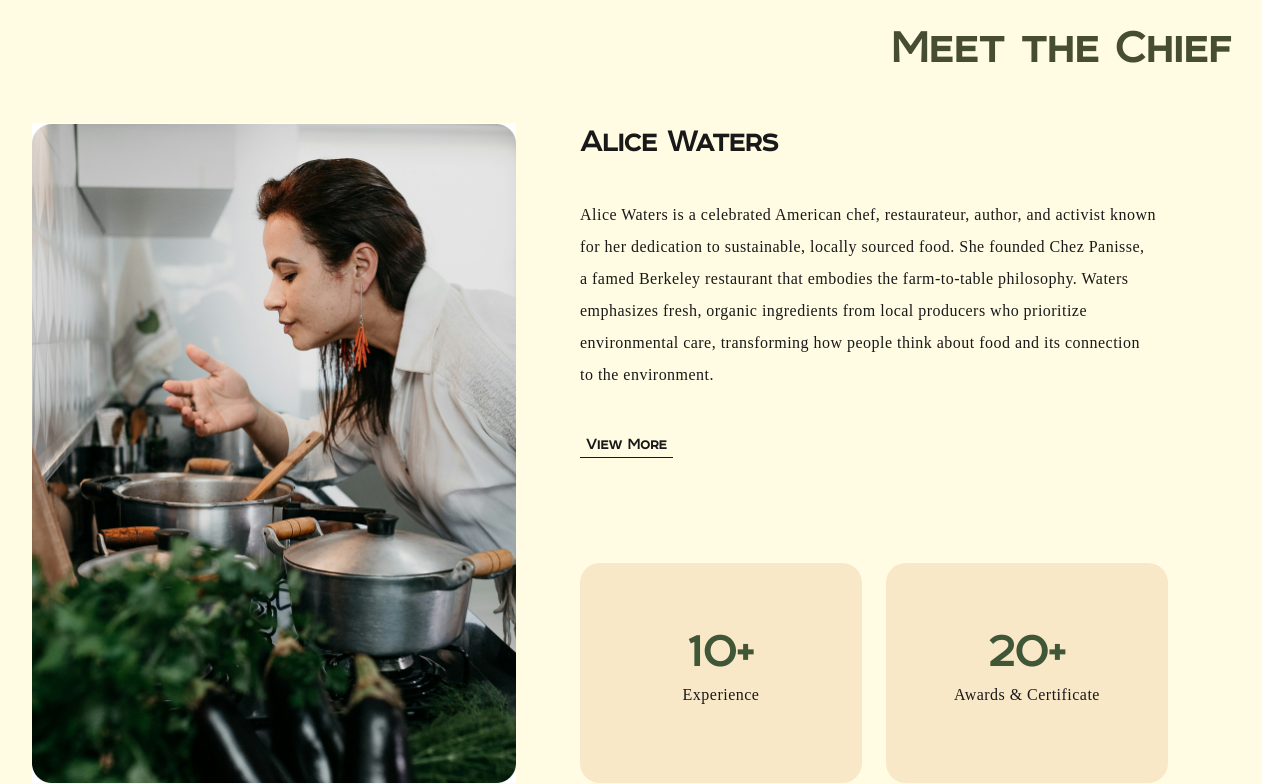
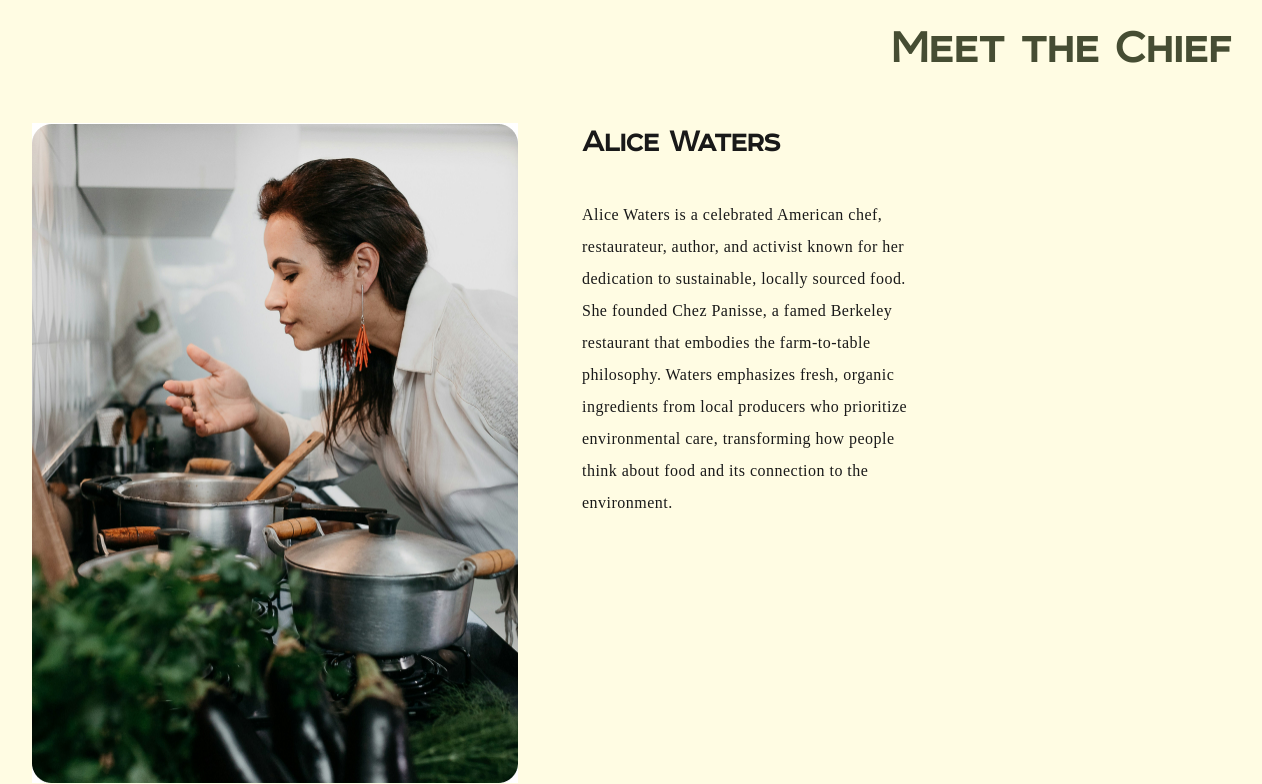
Before and after one commit to Pozniak17/alaska-petes-restaurant, a Next.js app: page / in a window 1536 px wide. Shown: the part 2100-2884 px from the top of the page, without its empty margins (136-1398 px from the left). Built offline with nearby package versions, Linux system fonts and the light colour scheme.

Commit message:
update section About: Desktop

```diff
--- a/src/app/components/About/About.module.css
+++ b/src/app/components/About/About.module.css
@@ -15,10 +15,10 @@
   letter-spacing: 1.08px;
 }
 
-.image_wrapper {
+/* .image_wrapper {
   height: 386px;
   border-radius: 20px;
-}
+} */
 
 .image {
   height: 100%;
@@ -115,47 +115,22 @@
     padding-top: 36px;
     padding-bottom: 36px;
   }
+
   .title {
     font-size: 40px;
     letter-spacing: 1.2px;
     margin-bottom: 48px;
   }
-  .image_wrapper {
+
+  .image {
     width: 338px;
     height: 440px;
-  }
-
-  .block_wrapper {
-    display: flex;
-    margin-top: 24px;
-  }
-  .block_title {
-    color: var(--Element-Btn-Default, #3f5637);
-    font-size: 40px;
-    letter-spacing: 1.2px;
-  }
-  .block_text {
-    font-size: 16px;
-    letter-spacing: 0.48px;
-  }
-  .block {
-    width: 336px;
-    height: 200px;
-    padding-top: 60px;
-    padding-bottom: 60px;
-    gap: 24px;
-  }
-  .block:first-child {
-    margin-right: 24px;
-  }
-
-  .test777 {
-    display: flex;
   }
 
   .first_wrapper {
     display: flex;
   }
+
   .about_text {
     margin-top: 16px;
     margin-bottom: 16px;
@@ -164,9 +139,30 @@
   }
 
   .about_wrapper {
-    margin-top: 0;
-    margin-bottom: 0;
-    margin-left: 20px;
+    margin: 0;
+  }
+
+  .block_wrapper {
+    display: flex;
+    margin-top: 24px;
+  }
+
+  .block {
+    width: 336px;
+    height: 200px;
+    padding-top: 60px;
+    padding-bottom: 60px;
+  }
+
+  .block:first-child {
+    margin-right: 24px;
+  }
+}
+
+@media (min-width: 744px) and (max-width: 1439px) {
+  .first_wrapper {
+    display: flex;
+    justify-content: space-between;
   }
 }
 
@@ -182,7 +178,7 @@
     letter-spacing: 1.44px;
   }
 
-  .image_wrapper {
+  .image {
     width: 486px;
     height: 660px;
   }
@@ -196,12 +192,20 @@
   .about_text {
     margin-top: 40px;
     margin-bottom: 40px;
+  }
+
+  .about_wrapper {
     width: 586px;
     height: 192px;
+    margin-top: 0;
+    padding-left: 64px;
+    padding-right: 64px;
+    margin-left: 0;
   }
 
   .block {
-    width: 282px;
+    width: 100%;
+    /* width: 282px; */
     height: 220px;
     gap: 24px;
   }
@@ -217,12 +221,6 @@
     font-weight: 700;
     line-height: 56px; /* 116.667% */
     letter-spacing: 1.44px;
-  }
-
-  .about_wrapper {
-    margin-top: 0;
-    padding: 0;
-    margin-left: 0;
   }
 
   .image_wrapper {
@@ -245,4 +243,8 @@
     /* padding-left: 64px;
     padding-right: 64px; */
   }
+
+  .about_button {
+    display: none;
+  }
 }
--- a/src/app/components/About/About.tsx
+++ b/src/app/components/About/About.tsx
@@ -8,27 +8,26 @@
       <h2 className={styles.title}>Meet the Chief</h2>
       <div className={styles.wrapper}>
         <div className={styles.first_wrapper}>
-          <div className={styles.image_wrapper}>
+          <div>
             <Image src={chef} alt="chef's photo" className={styles.image} />
           </div>
 
-          <div className={styles.second_wrapper}>
           <div className={styles.about_wrapper}>
             <h3 className={styles.about_name}>Alice Waters</h3>
             <p className={styles.about_text}>
-                Alice Waters is a celebrated American chef, restaurateur,
-                author, and activist known for her dedication to sustainable,
-                locally sourced food. She founded Chez Panisse, a famed Berkeley
+              Alice Waters is a celebrated American chef, restaurateur, author,
+              and activist known for her dedication to sustainable, locally
+              sourced food. She founded Chez Panisse, a famed Berkeley
               restaurant that embodies the farm-to-table philosophy. Waters
               emphasizes fresh, organic ingredients from local producers who
-                prioritize environmental care, transforming how people think
-                about food and its connection to the environment.
+              prioritize environmental care, transforming how people think about
+              food and its connection to the environment.
             </p>
 
             <button className={styles.about_button}>View More</button>
           </div>
+        </div>
 
-            <div className={styles.test}>
         <ul className={styles.block_wrapper}>
           <li className={styles.block}>
             <p className={styles.block_title}>10+</p>
@@ -41,9 +40,6 @@
           </li>
         </ul>
       </div>
-          </div>
-        </div>
-      </div>
     </section>
   );
 }
```
Lines whose indentation alone changed are shown as unchanged.
